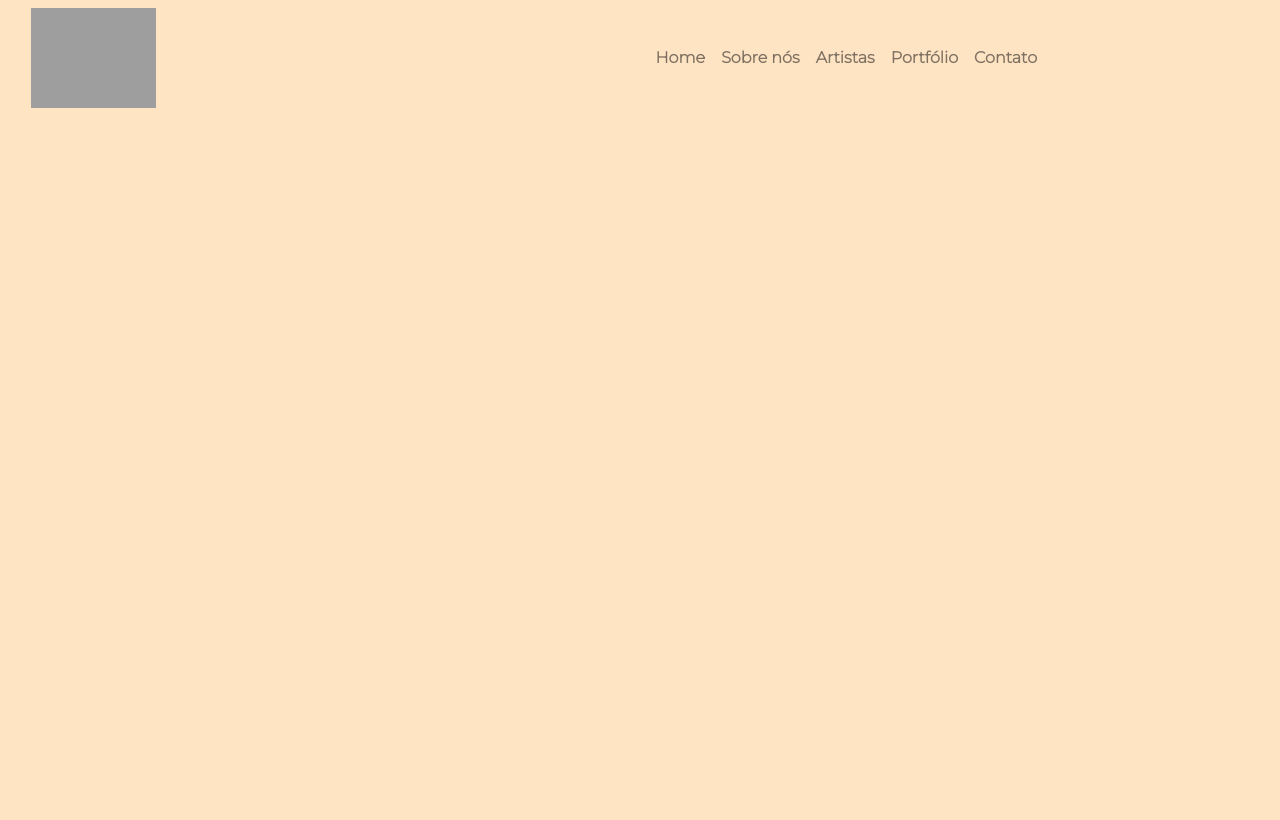
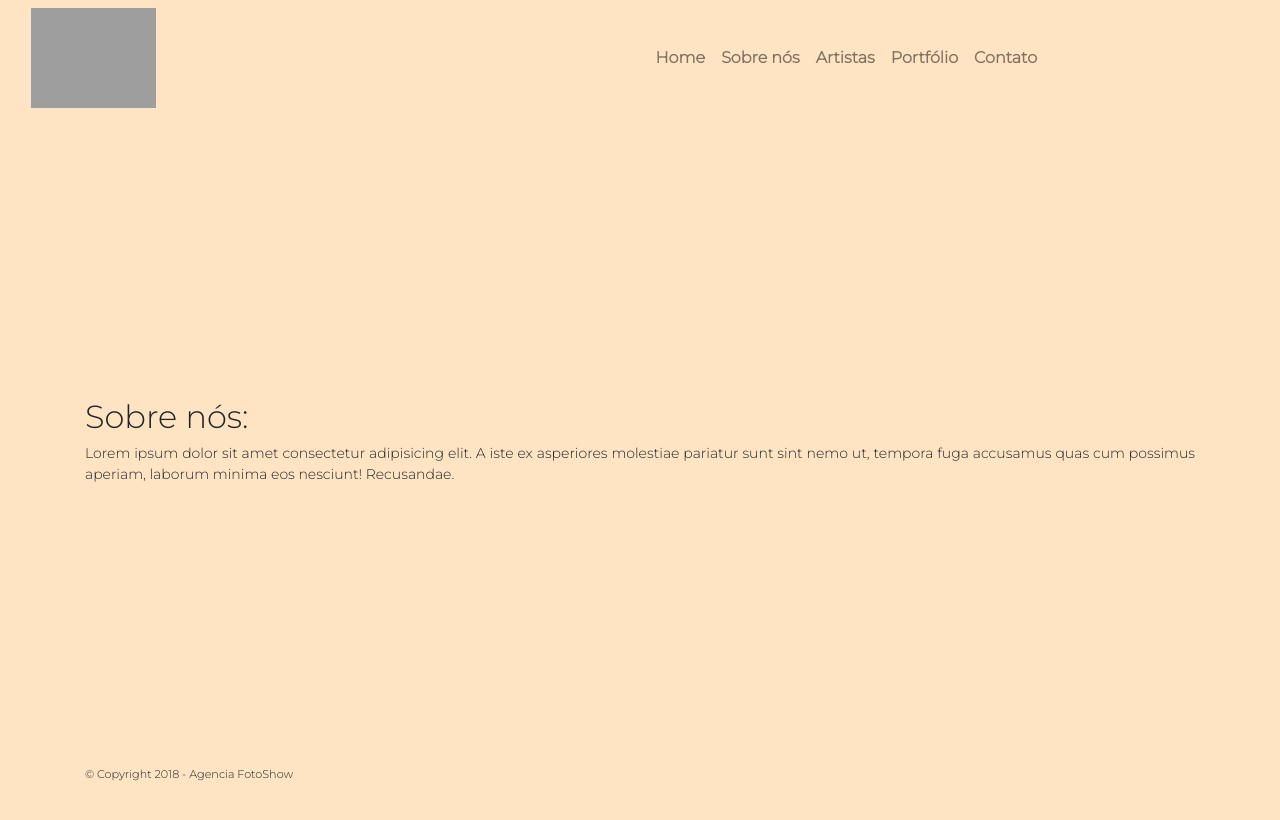
Before and after one commit to GabrielCamp96/PAESiteResp, a plain HTML site: page aboutUs.html in a window 1280 px wide. Drawn offline with nearby package versions, Linux system fonts and the light colour scheme; grey boxes are pictures that could not be loaded.

Commit message:
paddings refeitos

```diff
--- a/aboutUs.html
+++ b/aboutUs.html
@@ -1,4 +1,5 @@
 <!DOCTYPE html>
+<html class="h-100">
 	<head>
 		<meta charset="utf-8" />
 		<meta name="viewport" content="width=device-width, initial-scale=1.0">
@@ -12,7 +13,7 @@
 		<link rel="stylesheet" type="text/css" href="css/style.css">
 		<title>X3 Fotografia</title>
     </head>
-    <body>
+    <body class="h-100">
         <header>
             <div class="container">
                 <div class="fixed-top">
@@ -44,8 +45,28 @@
                 </div>
             </div>
         </header>
+        <main class="h-100">
+            <div class="container h-100 d-flex align-items-center">
+                <div class="row">
+                    <div class="col-sm-12 my-auto">
+                        <h2>Sobre nós:</h2>
+                        <p>Lorem ipsum dolor sit amet consectetur adipisicing elit.
+                                A iste ex asperiores molestiae pariatur sunt sint nemo ut,
+                                tempora fuga accusamus quas cum possimus aperiam, laborum
+                                minima eos nesciunt! Recusandae.</p>
+                    </div>
+                </div>
+            </div>
+        </main>
+        <footer class="fixed-bottom">
+            <div class="container d-flex align-items-center">
+                <p><small>&copy; Copyright 2018 - Agencia FotoShow </small></p>
+            </div>
+        </footer>
 		<script src="https://code.jquery.com/jquery-3.2.1.slim.min.js" integrity="sha384-KJ3o2DKtIkvYIK3UENzmM7KCkRr/rE9/Qpg6aAZGJwFDMVNA/GpGFF93hXpG5KkN" crossorigin="anonymous"></script>
 		<script src="https://cdnjs.cloudflare.com/ajax/libs/popper.js/1.11.0/umd/popper.min.js" integrity="sha384-b/U6ypiBEHpOf/4+1nzFpr53nxSS+GLCkfwBdFNTxtclqqenISfwAzpKaMNFNmj4" crossorigin="anonymous"></script>
         <script src="https://maxcdn.bootstrapcdn.com/bootstrap/4.0.0-beta/js/bootstrap.min.js" integrity="sha384-h0AbiXch4ZDo7tp9hKZ4TsHbi047NrKGLO3SEJAg45jXxnGIfYzk4Si90RDIqNm1" crossorigin="anonymous"></script>
+
+        </script>
     </body>
 </html>
--- a/css/style.css
+++ b/css/style.css
@@ -38,7 +38,6 @@ p {
 
 header .container .navbar {
     background: bisque;
-
 }
 
 
```
Also changed, not shown: index.html (+11 -5 lines). Lines whose indentation alone changed are shown as unchanged.
